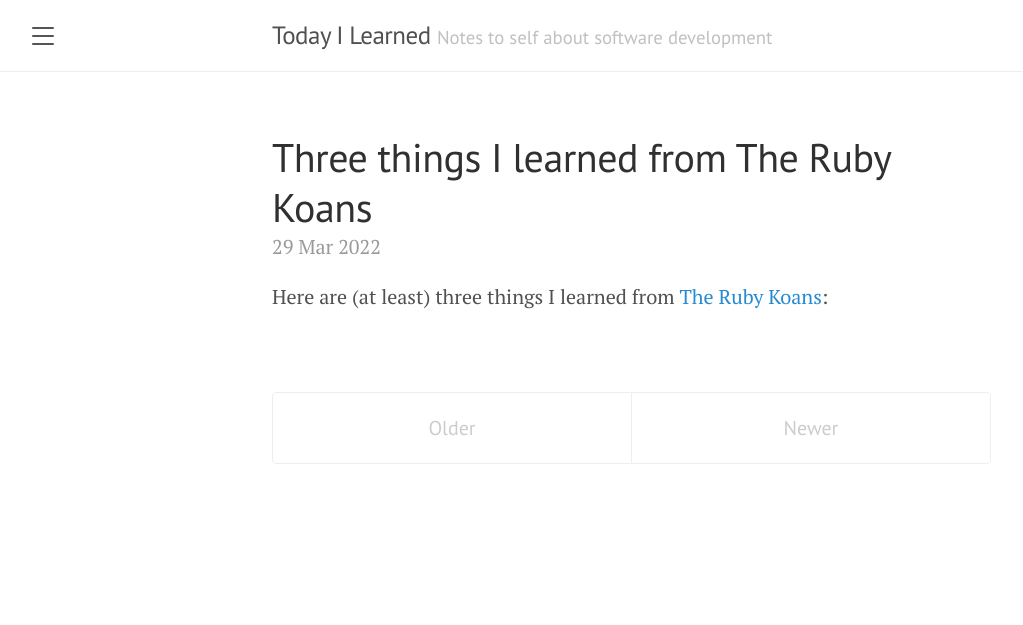
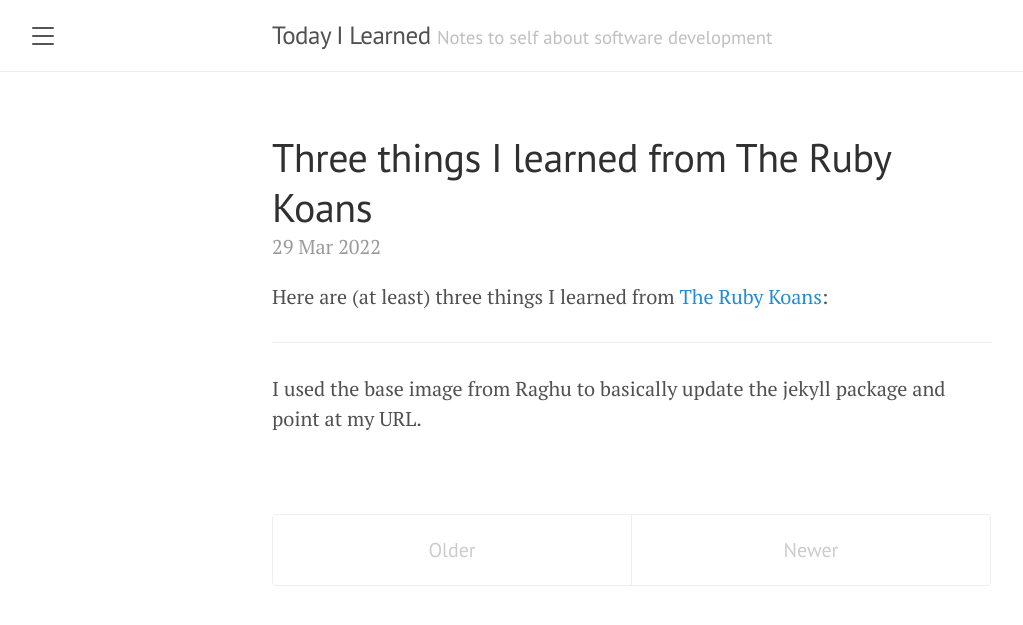
Before and after one commit to WillSchwieder/learningjournal, a Jekyll site: the page built from index.html, in a window 1280 px wide. Shown: the top 625 px of the page, without its empty margins (8-1031 px from the left). Built offline with Jekyll 4.4.1, drawn with Linux system fonts in a browser that asks for light colours; a script that is not in the unit is left out; the list of posts is cut into pages by our own code.

Commit message:
Update 2022-03-29-three-things-i-learned-from-the-ruby-koans.md

```diff
--- a/_posts/2022-03-29-three-things-i-learned-from-the-ruby-koans.md
+++ b/_posts/2022-03-29-three-things-i-learned-from-the-ruby-koans.md
@@ -4,3 +4,8 @@ title: Three things I learned from The Ruby Koans
 ---
 
 Here are (at least) three things I learned from [The Ruby Koans](http://rubykoans.com/):
+
+
+---
+
+I used the base image from Raghu to basically update the jekyll package and point at my URL.
```
